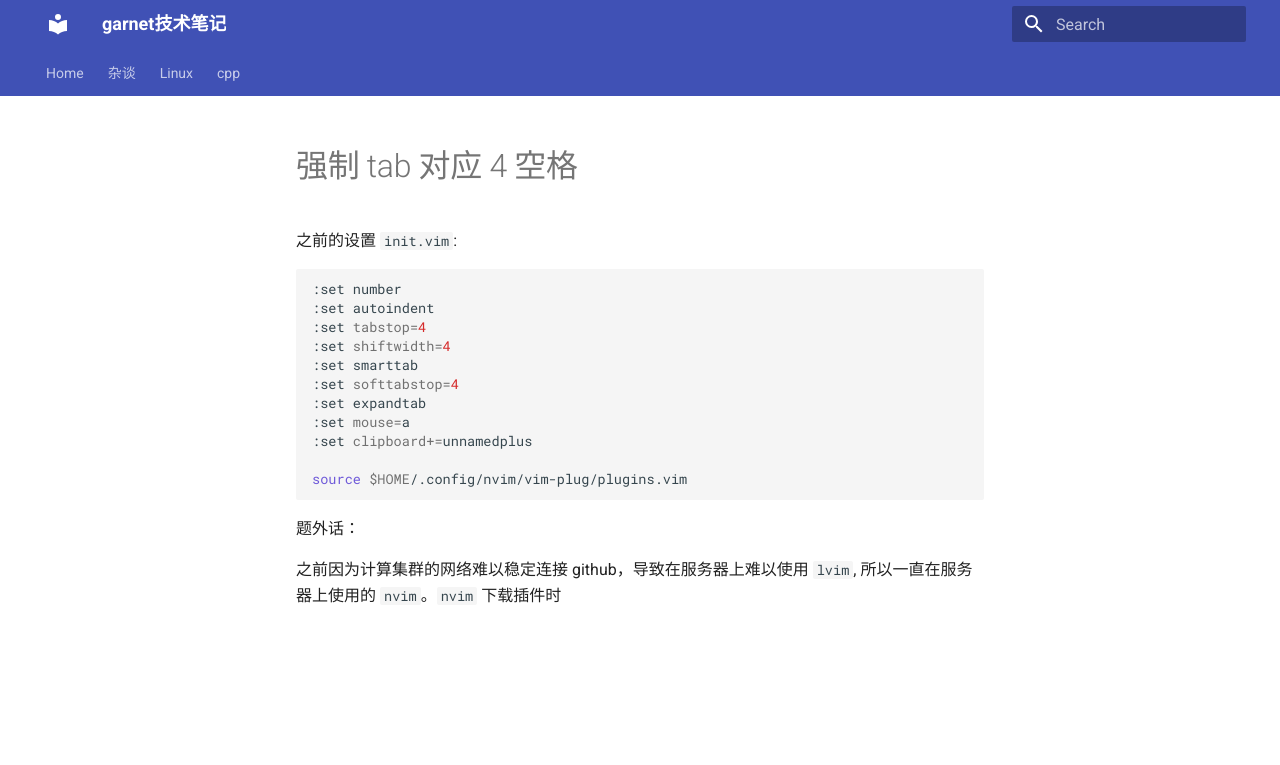
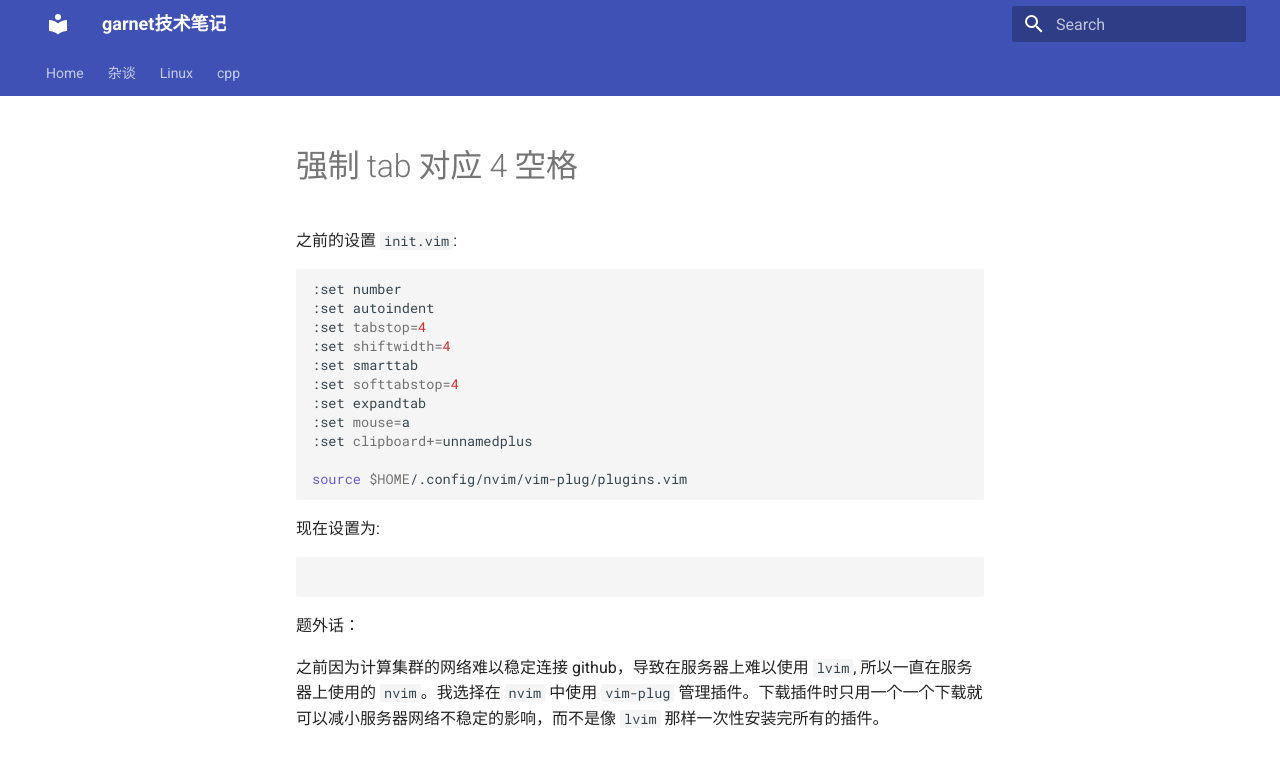
Before and after one commit to ymma98/technotes, an MkDocs documentation site: the page built from docs/Linux/vim_强制tab对应4空格.md, in a window 1280 px wide. Shown: the top 765 px of the page. Built offline with MkDocs 1.6.1 and Material for MkDocs 9.7.7, drawn with Linux system fonts in a browser that asks for light colours.

Commit message:
docs/Linux/vim_强制tab对应4空格.md updated from https://stackedit.cn/

````diff
--- a/docs/Linux/vim_强制tab对应4空格.md
+++ b/docs/Linux/vim_强制tab对应4空格.md
@@ -15,11 +15,17 @@
 source $HOME/.config/nvim/vim-plug/plugins.vim
 ```
 
+现在设置为:
+```bashrc
+
+```
 
 
 题外话：
 
-之前因为计算集群的网络难以稳定连接 github，导致在服务器上难以使用 `lvim`, 所以一直在服务器上使用的 `nvim`。`nvim` 下载插件时
+之前因为计算集群的网络难以稳定连接 github，导致在服务器上难以使用 `lvim`, 所以一直在服务器上使用的 `nvim`。我选择在 `nvim` 中使用 `vim-plug` 管理插件。下载插件时只用一个一个下载就可以减小服务器网络不稳定的影响，而不是像 `lvim` 那样一次性安装完所有的插件。
+
+
 <!--stackedit_data:
-eyJoaXN0b3J5IjpbLTI1MTY3MzA0NV19
+eyJoaXN0b3J5IjpbMTA5MjM1OTgxM119
 -->
````
